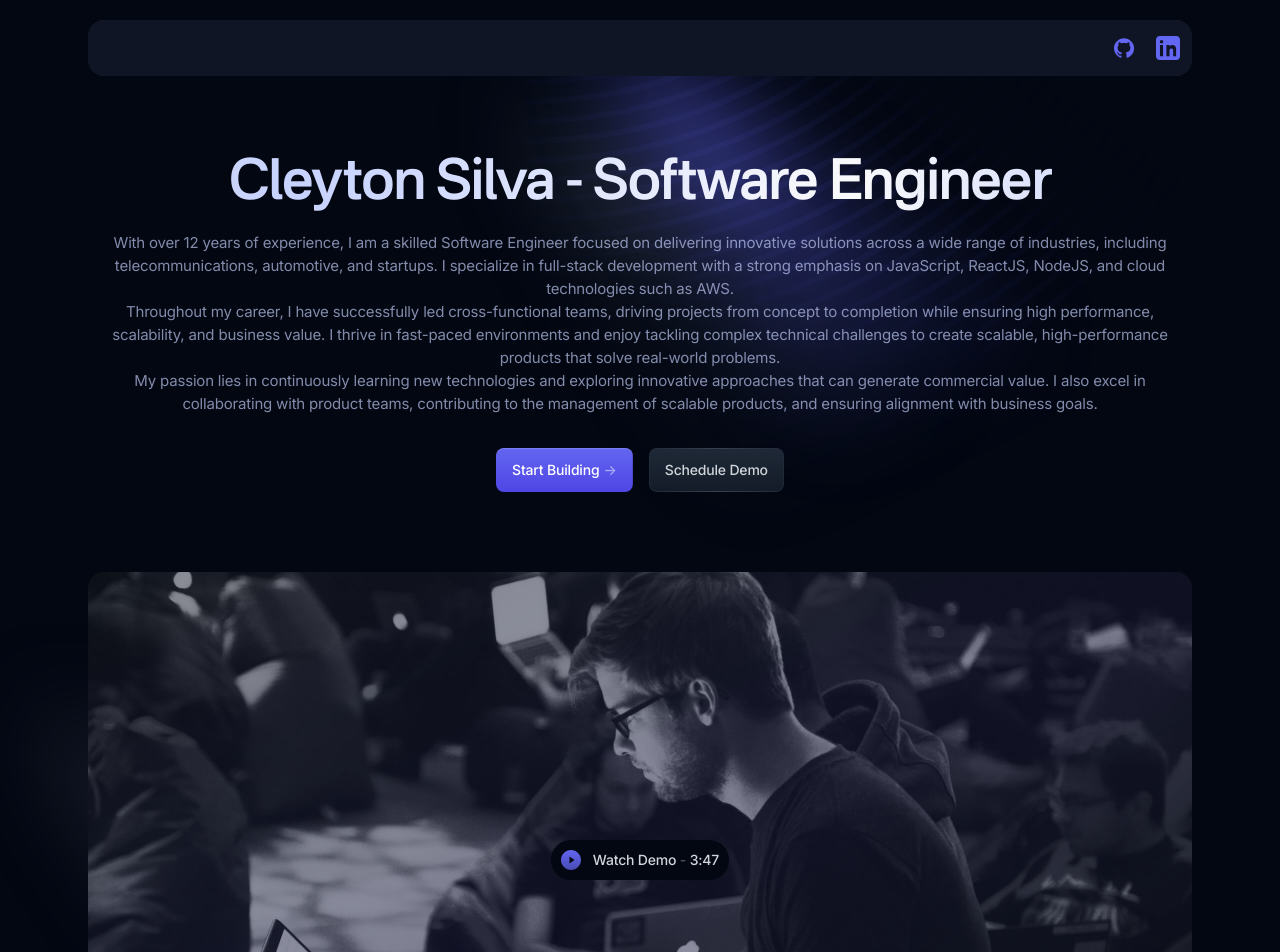
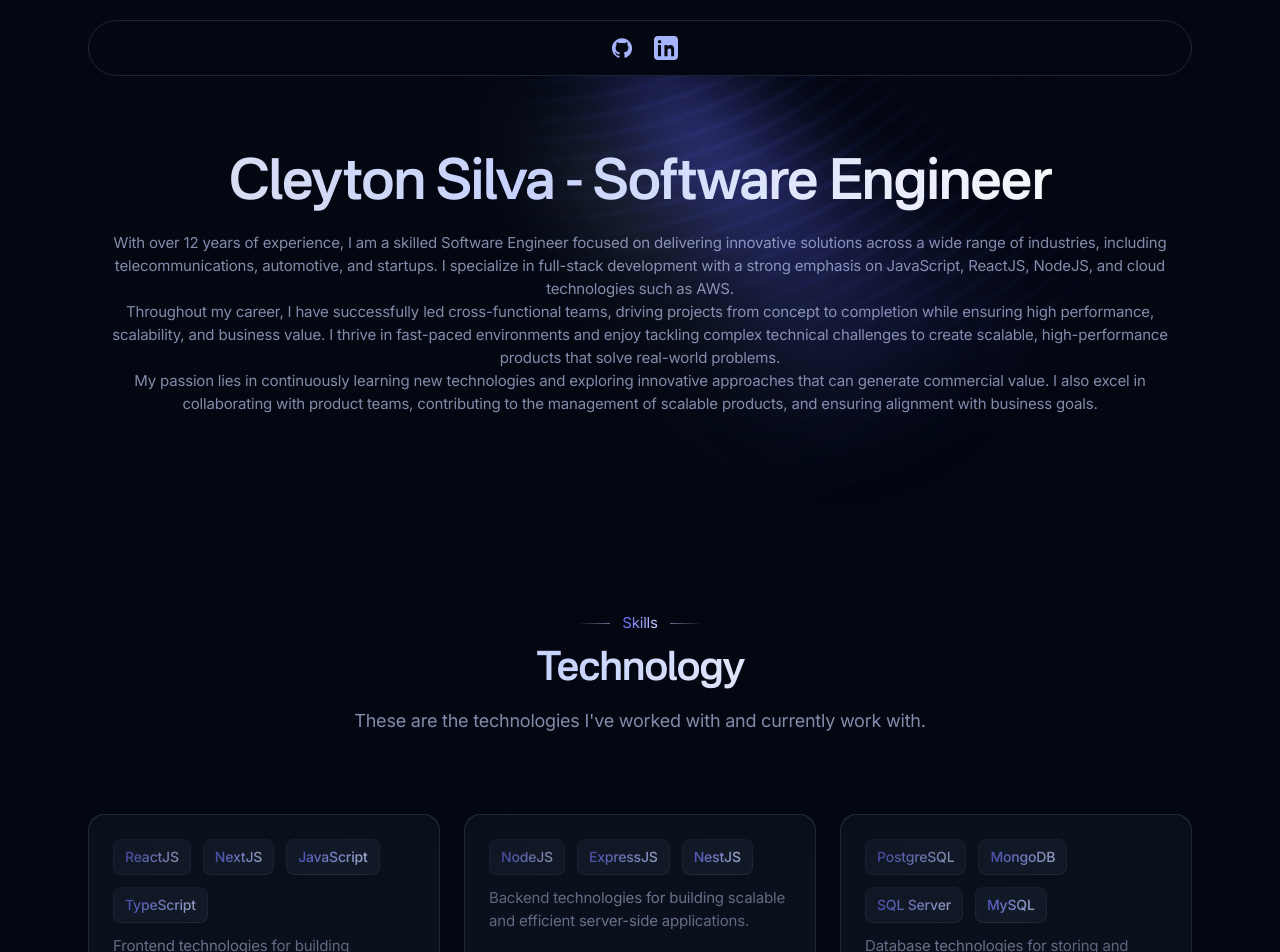
Before and after one commit to cleytonlang/cleytonlang.github.io, a Next.js app: page / in a window 1280 px wide. Shown: the top 952 px of the page. Built offline with nearby package versions, Linux system fonts and the light colour scheme.

Commit message:
Improve website

```diff
--- a/app/(default)/layout.tsx
+++ b/app/(default)/layout.tsx
@@ -25,7 +25,7 @@ export default function DefaultLayout({
     <>
       <main className="relative flex grow flex-col">{children}</main>
 
-      <Footer />
+      {/*<Footer />*/}
     </>
   );
 }
--- a/app/(default)/page.tsx
+++ b/app/(default)/page.tsx
@@ -17,8 +17,8 @@ export default function Home() {
       <Hero />
       <Workflows />
       <Features />
-      <Testimonials />
-      <Cta />
+      {/*<Testimonials />
+      <Cta />*/}
     </>
   );
 }
--- a/app/api/hello/route.ts
+++ b/app/api/hello/route.ts
@@ -1,3 +1,3 @@
 export async function GET(request: Request) {
-  return new Response("Hello, Next.js!");
+  return new Response("Hello, I am Cleyton Silva!");
 }
--- a/components/hero-home.tsx
+++ b/components/hero-home.tsx
@@ -1,6 +1,3 @@
-import VideoThumb from "@/public/images/hero-image-01.jpg";
-import ModalVideo from "@/components/modal-video";
-
 export default function HeroHome() {
   return (
     <section>
@@ -27,41 +24,8 @@ export default function HeroHome() {
                 <br />
                 My passion lies in continuously learning new technologies and exploring innovative approaches that can generate commercial value. I also excel in collaborating with product teams, contributing to the management of scalable products, and ensuring alignment with business goals.
               </p>
-              <div className="mx-auto max-w-xs sm:flex sm:max-w-none sm:justify-center">
-                <div data-aos="fade-up" data-aos-delay={400}>
-                  <a
-                    className="btn group mb-4 w-full bg-gradient-to-t from-indigo-600 to-indigo-500 bg-[length:100%_100%] bg-[bottom] text-white shadow-[inset_0px_1px_0px_0px_theme(colors.white/.16)] hover:bg-[length:100%_150%] sm:mb-0 sm:w-auto"
-                    href="#0"
-                  >
-                    <span className="relative inline-flex items-center">
-                      Start Building
-                      <span className="ml-1 tracking-normal text-white/50 transition-transform group-hover:translate-x-0.5">
-                        -&gt;
-                      </span>
-                    </span>
-                  </a>
-                </div>
-                <div data-aos="fade-up" data-aos-delay={600}>
-                  <a
-                    className="btn relative w-full bg-gradient-to-b from-gray-800 to-gray-800/60 bg-[length:100%_100%] bg-[bottom] text-gray-300 before:pointer-events-none before:absolute before:inset-0 before:rounded-[inherit] before:border before:border-transparent before:[background:linear-gradient(to_right,theme(colors.gray.800),theme(colors.gray.700),theme(colors.gray.800))_border-box] before:[mask-composite:exclude_!important] before:[mask:linear-gradient(white_0_0)_padding-box,_linear-gradient(white_0_0)] hover:bg-[length:100%_150%] sm:ml-4 sm:w-auto"
-                    href="#0"
-                  >
-                    Schedule Demo
-                  </a>
-                </div>
-              </div>
             </div>
           </div>
-
-          <ModalVideo
-            thumb={VideoThumb}
-            thumbWidth={1104}
-            thumbHeight={576}
-            thumbAlt="Modal video thumbnail"
-            video="videos//video.mp4"
-            videoWidth={1920}
-            videoHeight={1080}
-          />
         </div>
       </div>
     </section>
--- a/components/ui/header.tsx
+++ b/components/ui/header.tsx
@@ -7,18 +7,11 @@ export default function Header() {
   return (
     <header className="z-30 mt-2 w-full md:mt-5">
       <div className="mx-auto max-w-6xl px-4 sm:px-6">
-        <div className="relative flex h-14 items-center justify-between gap-3 rounded-2xl bg-gray-900/90 px-3 before:pointer-events-none before:absolute before:inset-0 before:rounded-[inherit] before:[background:linear-gradient(to_right,theme(colors.gray.800),theme(colors.gray.700),theme(colors.gray.800))_border-box] before:[mask-composite:exclude_!important] before:[mask:linear-gradient(white_0_0)_padding-box,_linear-gradient(white_0_0)] after:absolute after:inset-0 after:-z-10 after:backdrop-blur-sm">
-          {/* Site branding */}
-          <div className="flex flex-1 items-center">
-            {/* <Logo />  */}
-            {/* <h1 className="text-4xl font-bold text-white">Cleyton Silva</h1> */}
-          </div>
-
-          {/* Desktop sign in links */}
-          <ul className="flex flex-1 items-center justify-end gap-3">
+        <div className="relative flex h-14 items-center justify-center border border-gray-800/90 gap-3 rounded-full bg-black-900/10 px-3 before:pointer-events-none before:absolute before:inset-0 before:rounded-[inherit] before:[background:linear-gradient(to_right,theme(colors.gray.800),theme(colors.gray.700),theme(colors.gray.800))_border-box] before:[mask-composite:exclude_!important] before:[mask:linear-gradient(white_0_0)_padding-box,_linear-gradient(white_0_0)] after:absolute after:inset-0 after:-z-10 after:backdrop-blur-sm">
+          <ul className="flex flex-1 items-center justify-center gap-3">
             <li>
               <a
-                className="flex items-center justify-center text-indigo-500 transition hover:text-indigo-400"
+                className="flex items-center justify-center text-indigo-300 transition hover:text-indigo-400"
                 href="https://github.com/cleytonlang"
                 target="_blank"
                 aria-label="Github"
@@ -34,7 +27,7 @@ export default function Header() {
             </li>
             <li>
               <a
-                className="flex items-center justify-center text-indigo-500 transition hover:text-indigo-400"
+                className="flex items-center justify-center text-indigo-300 transition hover:text-indigo-400"
                 href="https://www.linkedin.com/in/cleytonbrasil/"
                 target="_blank"
                 aria-label="LinkedIn"
```
